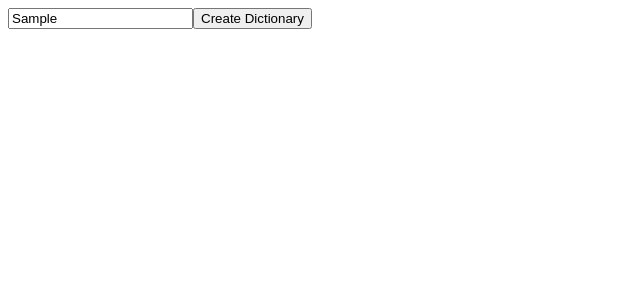
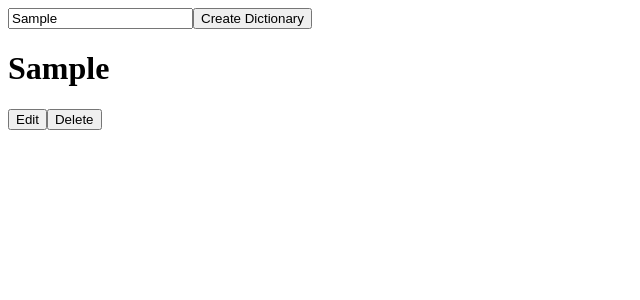
Before and after one commit to HenriqueFadoni/dictionary, a React (Create React App) app: page / in a window 1280 px wide. Both pictures are taken after typing "Sample" into the empty fields and a click on the button "Create Dictionary". Shown: the top 300 px of the page, without its empty margins (0-640 px from the left). Built offline with nearby package versions, Linux system fonts and the light colour scheme.

Commit message:
Creating Dictionary List

```diff
--- a/src/App.js
+++ b/src/App.js
@@ -1,6 +1,7 @@
 import React, { useState } from 'react';
 
-import CreateDicForm from './components/CreateDicForm'
+import CreateDicForm from './components/CreateDicForm';
+import DictionaryList from './components/DictionaryList';
 
 const App = () => {
   const [dictionaries, setDictionaries] = useState([]);
@@ -12,7 +13,10 @@ const App = () => {
     if (name.trim() !== '') {
       setDictionaries([
         ...dictionaries,
-        name
+        {
+          name,
+          items: []
+        }
       ]);
     }
   }
@@ -20,6 +24,7 @@ const App = () => {
   return (
     <div className="App">
       <CreateDicForm createDictionary={createDictionary} />
+      <DictionaryList dictionaries={dictionaries}/>
     </div>
   );
 }
--- /dev/null
+++ b/src/components/Dictionary.js
@@ -0,0 +1,15 @@
+import React from 'react';
+
+const Dictionary = props => (
+  <div>
+    <div>
+      <h1>{props.name}</h1>
+    </div>
+    <div>
+      <button>Edit</button>
+      <button>Delete</button>
+    </div>
+  </div>
+)
+
+export default Dictionary;
--- /dev/null
+++ b/src/components/DictionaryList.js
@@ -0,0 +1,17 @@
+import React from 'react';
+
+import Dictionary from './Dictionary';
+
+const DictionaryList = props => {
+  const list = props.dictionaries.map((dictionary, index) => (
+    <Dictionary key={index} name={dictionary.name} />
+  ));
+
+  return (
+    <div>
+      {list}
+    </div>
+  );
+};
+
+export default DictionaryList;
```
